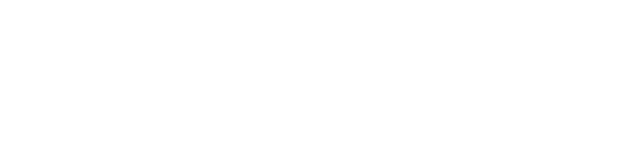
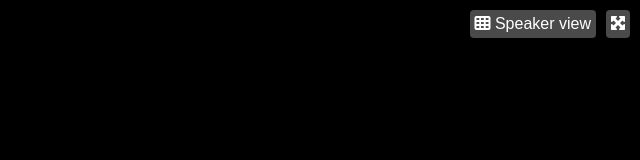
Before and after one commit to markcaf/html-css-zoom, a plain HTML site: page index.html in a window 1280 px wide. Shown: the whole page, without its empty margins (640-1280 px from the left). Drawn offline with Linux system fonts and the light colour scheme.

Commit message:
Header con hover sugli elementi

```diff
--- a/css/style.css
+++ b/css/style.css
@@ -4,3 +4,30 @@
     padding: 0;
     box-sizing: border-box;
 }
+
+body{
+    background-color: black;
+    font-family: 'Arial', 'Helvetica', sans-serif;
+}
+
+.header-content{
+    display: flex;
+    justify-content: flex-end;
+    padding: 10px;
+}
+
+.header-content span{
+    color: white;
+    padding: 5px;
+    background-color: #4a4a4a;
+    border-radius: 4px;
+}
+
+#view{
+    margin-right: 10px;
+}
+
+#full-screen:hover,#view:hover{
+    background-color: #696969;
+    cursor: pointer;
+}
--- a/index.html
+++ b/index.html
@@ -12,8 +12,12 @@
 
     <!-- Creazione del header -->
     <!-- Realizzare un header utilizzando il flex per allineare le icone a destra -->
-    <!-- Dare un altezza all'header che andrà sottratta dall'altezza del main -->
+    <!-- Altezza all'header che andrà sottratta dall'altezza del main -->
     <header>
+        <div class="header-content">
+            <span id="view"><i class="fa-solid fa-table-cells"></i> Speaker view</span>
+            <span id="full-screen"><i class="fa-solid fa-maximize"></i></span>
+        </div>
 
     </header>
     <!-- fine del footer -->
@@ -21,6 +25,7 @@
     <!-- Creazione del main -->
     <!-- Utilizzare vh e vw per la dimensione del main -->
     <!-- Altezza pari alla dimensione del viewport MENO header e footer -->
+    <!-- Scrollabile, utilizzare overflow: auto; -->
     <main>
 
     </main>
```
